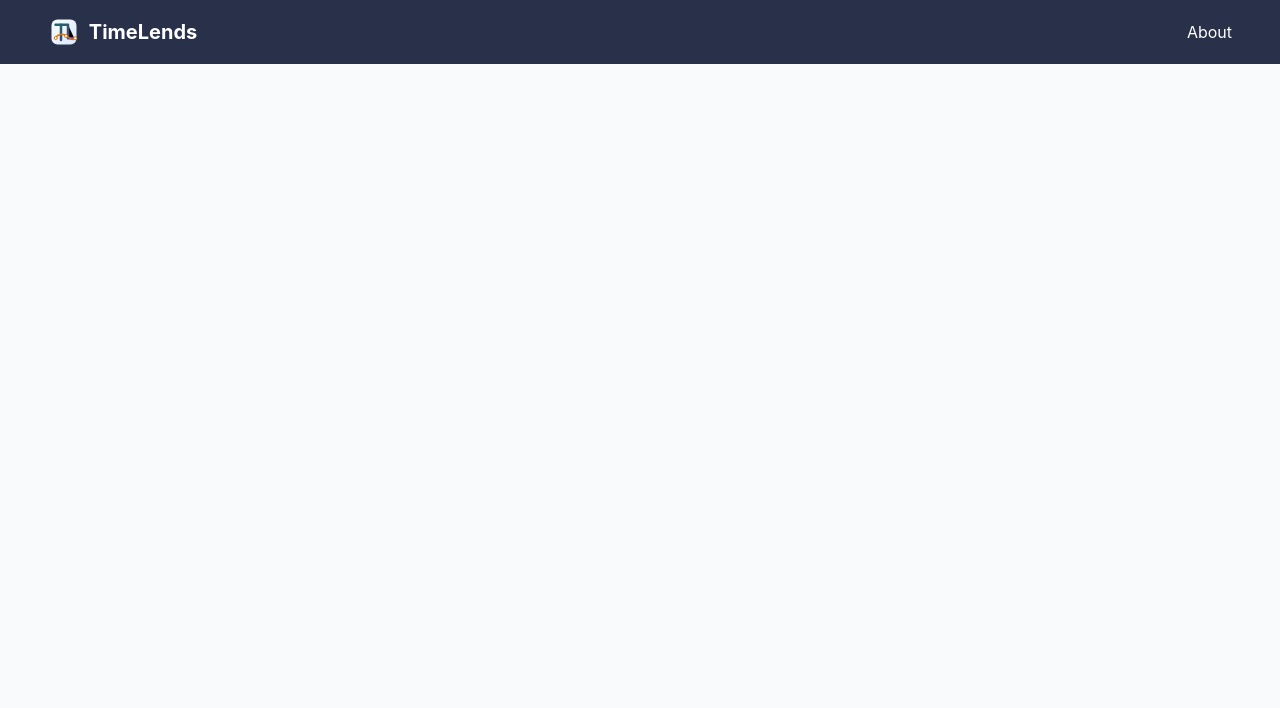
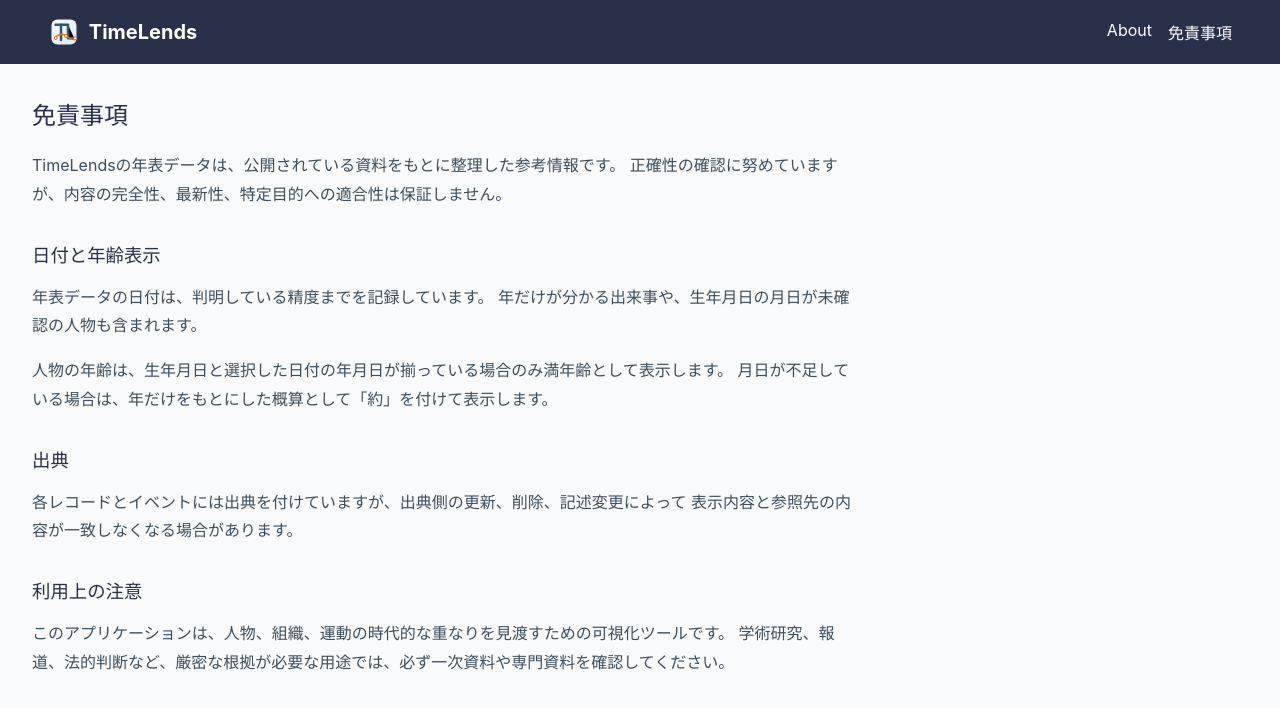
Before and after one commit to jacoyutorius/d3-history-timeline, a Vue app: page /disclaimer in a window 1280 px wide. Before the commit this address had no page. Shown: the top 708 px of the page. Built offline with nearby package versions, Linux system fonts and the light colour scheme.

Commit message:
年齢表示の精度と免責事項を追加
- 年月日が揃う場合は満年齢、足りない場合は概算年齢として表示
- 年齢計算の境界値テストを追加
- 免責事項ページとヘッダーリンクを追加
- 詳細表示の初期状態をモーダルへ変更

```diff
--- a/src/App.vue
+++ b/src/App.vue
@@ -7,6 +7,7 @@
       </RouterLink>
       <nav aria-label="メインナビゲーション">
         <RouterLink to="/about">About</RouterLink>
+        <RouterLink to="/disclaimer">免責事項</RouterLink>
       </nav>
     </header>
 
--- a/src/components/TimelineChart.vue
+++ b/src/components/TimelineChart.vue
@@ -4,14 +4,14 @@ import { computed, nextTick, onBeforeUnmount, onMounted, ref, useTemplateRef, wa
 import { formatHistoricalDate, formatHistoricalPeriod } from '../domain/historicalDate'
 import { calculateTimelineRange, resolveEndYear } from '../domain/timelineRange'
 import {
-  ageAtYear,
+  ageAtDate,
   calculateTimelineLayout,
   CHART_MARGIN,
   createYearScale,
   timelineRowHeight,
   yearFromX,
 } from '../domain/timelineScale'
-import type { HistoryRecord, TimelineEvent } from '../types/timeline'
+import type { HistoricalDate, HistoryRecord, TimelineEvent } from '../types/timeline'
 
 const props = defineProps<{ records: HistoryRecord[] }>()
 const emit = defineEmits<{
@@ -27,9 +27,9 @@ const currentYear = new Date().getFullYear()
 const container = useTemplateRef<HTMLElement>('container')
 const recordDetails = useTemplateRef<HTMLElement>('recordDetails')
 const containerWidth = ref(0)
-const selectedYear = ref<number | null>(null)
+const selectedDate = ref<HistoricalDate | null>(null)
 const activeRecord = ref<HistoryRecord | null>(null)
-const detailMode = ref<DetailMode>('panel')
+const detailMode = ref<DetailMode>('dialog')
 const eventTooltip = ref<{
   event: TimelineEvent
   record: HistoryRecord
@@ -44,6 +44,7 @@ const yearScale = computed(() => {
   if (!range.value) return null
   return createYearScale(range.value[0], range.value[1], layout.value)
 })
+const selectedYear = computed(() => selectedDate.value?.year ?? null)
 const ticks = computed(() => yearScale.value?.ticks(8) ?? [])
 const rowHeight = computed(() => timelineRowHeight(props.records.length))
 
@@ -67,10 +68,12 @@ function endYear(record: HistoryRecord): number {
   return resolveEndYear(record.period.end, currentYear)
 }
 
-function recordAge(record: HistoryRecord): number | null {
-  if (selectedYear.value === null || record.category !== 'person') return null
-  if (selectedYear.value > endYear(record)) return null
-  return ageAtYear(record.period.start.year, selectedYear.value)
+function recordAgeLabel(record: HistoryRecord): string | null {
+  if (selectedDate.value === null || record.category !== 'person') return null
+  if (selectedDate.value.year > endYear(record)) return null
+  const result = ageAtDate(record.period.start, selectedDate.value)
+  if (!result) return null
+  return result.exact ? `${result.age}歳` : `約${result.age}歳`
 }
 
 function selectYear(event: MouseEvent): void {
@@ -78,7 +81,7 @@ function selectYear(event: MouseEvent): void {
   const svg = event.currentTarget as SVGSVGElement
   const bounds = svg.getBoundingClientRect()
   const viewBoxX = (event.clientX - bounds.left) * (layout.value.width / bounds.width)
-  selectedYear.value = yearFromX(viewBoxX, yearScale.value)
+  selectedDate.value = { year: yearFromX(viewBoxX, yearScale.value) }
 }
 
 function showEventTooltip(
@@ -103,7 +106,7 @@ function hideEventTooltip(): void {
 }
 
 function selectEventYear(timelineEvent: TimelineEvent): void {
-  selectedYear.value = timelineEvent.date.year
+  selectedDate.value = timelineEvent.date
 }
 
 function showRecord(record: HistoryRecord): void {
@@ -295,12 +298,12 @@ watch([activeRecord, detailMode], async () => {
         </circle>
 
         <text
-          v-if="recordAge(record) !== null"
+          v-if="recordAgeLabel(record) !== null"
           class="age-label"
           :x="yearScale(selectedYear ?? record.period.start.year) + 7"
           :y="rowY(index) + 20"
         >
-          {{ recordAge(record) }}歳
+          {{ recordAgeLabel(record) }}
         </text>
       </g>
 
--- a/src/domain/timelineScale.ts
+++ b/src/domain/timelineScale.ts
@@ -1,4 +1,6 @@
 import { scaleLinear, type ScaleLinear } from 'd3'
+
+import type { HistoricalDate } from '../types/timeline'
 
 export const CHART_MIN_WIDTH = 720
 export const CHART_MARGIN = {
@@ -63,6 +65,35 @@ export function yearFromX(
   return Math.round(scale.invert(x))
 }
 
+export interface AgeAtDateResult {
+  age: number
+  exact: boolean
+}
+
+function hasMonthAndDay(date: HistoricalDate): date is HistoricalDate & Required<Pick<HistoricalDate, 'month' | 'day'>> {
+  return date.month !== undefined && date.day !== undefined
+}
+
+export function ageAtDate(birthDate: HistoricalDate, targetDate: HistoricalDate): AgeAtDateResult | null {
+  if (targetDate.year < birthDate.year) return null
+
+  if (!hasMonthAndDay(birthDate) || !hasMonthAndDay(targetDate)) {
+    return {
+      age: targetDate.year - birthDate.year,
+      exact: false,
+    }
+  }
+
+  const birthdayReached = targetDate.month > birthDate.month
+    || (targetDate.month === birthDate.month && targetDate.day >= birthDate.day)
+  if (targetDate.year === birthDate.year && !birthdayReached) return null
+
+  return {
+    age: targetDate.year - birthDate.year - (birthdayReached ? 0 : 1),
+    exact: true,
+  }
+}
+
 export function ageAtYear(birthYear: number, year: number): number | null {
-  return year < birthYear ? null : year - birthYear
+  return ageAtDate({ year: birthYear }, { year })?.age ?? null
 }
--- a/src/router/index.ts
+++ b/src/router/index.ts
@@ -1,6 +1,7 @@
 import { createRouter, createWebHistory } from 'vue-router'
 
 import AboutView from '../views/AboutView.vue'
+import DisclaimerView from '../views/DisclaimerView.vue'
 import TimelineView from '../views/TimelineView.vue'
 
 export default createRouter({
@@ -8,5 +9,6 @@ export default createRouter({
   routes: [
     { path: '/', name: 'timeline', component: TimelineView },
     { path: '/about', name: 'about', component: AboutView },
+    { path: '/disclaimer', name: 'disclaimer', component: DisclaimerView },
   ],
 })
--- a/src/styles/main.css
+++ b/src/styles/main.css
@@ -43,6 +43,12 @@ a {
 .site-header a {
   color: inherit;
   text-decoration: none;
+}
+
+.site-header nav {
+  display: flex;
+  flex-wrap: wrap;
+  gap: 1rem;
 }
 
 .brand {
@@ -667,6 +673,24 @@ button {
   border: 0;
 }
 
+.document-page {
+  width: min(820px, 100%);
+}
+
+.document-page h1 {
+  margin-top: 0;
+}
+
+.document-page h2 {
+  margin-top: 2rem;
+  font-size: 1.15rem;
+}
+
+.document-page p {
+  color: #3d4f5f;
+  line-height: 1.8;
+}
+
 @media (max-width: 720px) {
   .chart-header {
     align-items: flex-start;
--- /dev/null
+++ b/src/views/DisclaimerView.vue
@@ -0,0 +1,31 @@
+<template>
+  <section class="document-page">
+    <h1>免責事項</h1>
+    <p>
+      TimeLendsの年表データは、公開されている資料をもとに整理した参考情報です。
+      正確性の確認に努めていますが、内容の完全性、最新性、特定目的への適合性は保証しません。
+    </p>
+
+    <h2>日付と年齢表示</h2>
+    <p>
+      年表データの日付は、判明している精度までを記録しています。
+      年だけが分かる出来事や、生年月日の月日が未確認の人物も含まれます。
+    </p>
+    <p>
+      人物の年齢は、生年月日と選択した日付の年月日が揃っている場合のみ満年齢として表示します。
+      月日が不足している場合は、年だけをもとにした概算として「約」を付けて表示します。
+    </p>
+
+    <h2>出典</h2>
+    <p>
+      各レコードとイベントには出典を付けていますが、出典側の更新、削除、記述変更によって
+      表示内容と参照先の内容が一致しなくなる場合があります。
+    </p>
+
+    <h2>利用上の注意</h2>
+    <p>
+      このアプリケーションは、人物、組織、運動の時代的な重なりを見渡すための可視化ツールです。
+      学術研究、報道、法的判断など、厳密な根拠が必要な用途では、必ず一次資料や専門資料を確認してください。
+    </p>
+  </section>
+</template>
```
Also changed, not shown: 1 other file (tests, documents, lock files or other folders).
